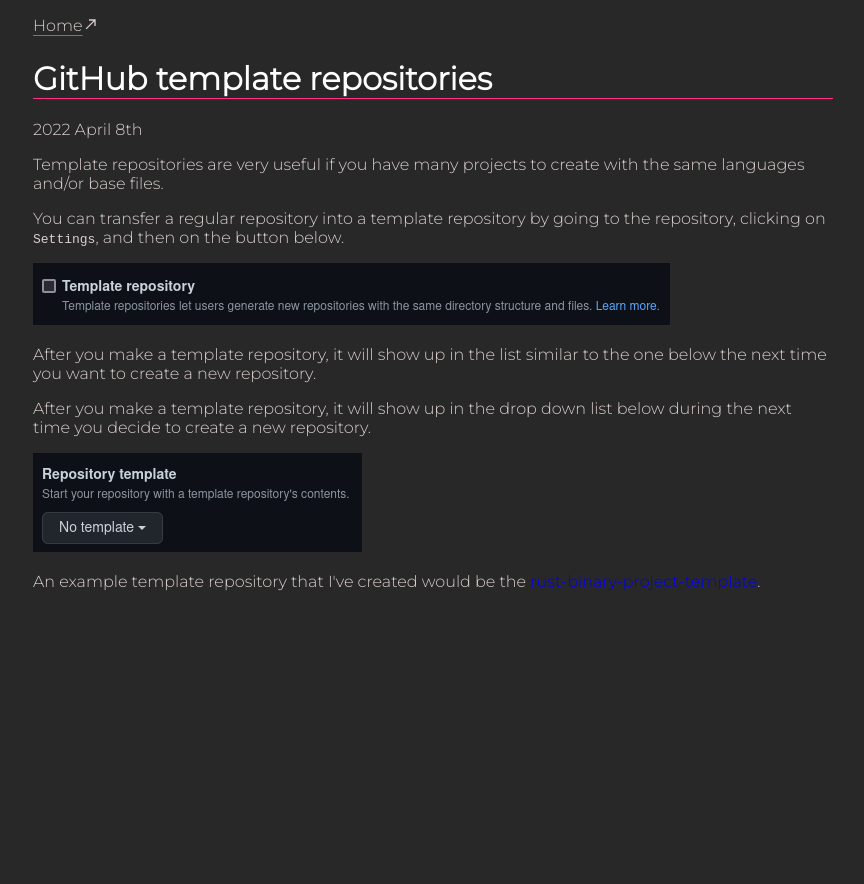
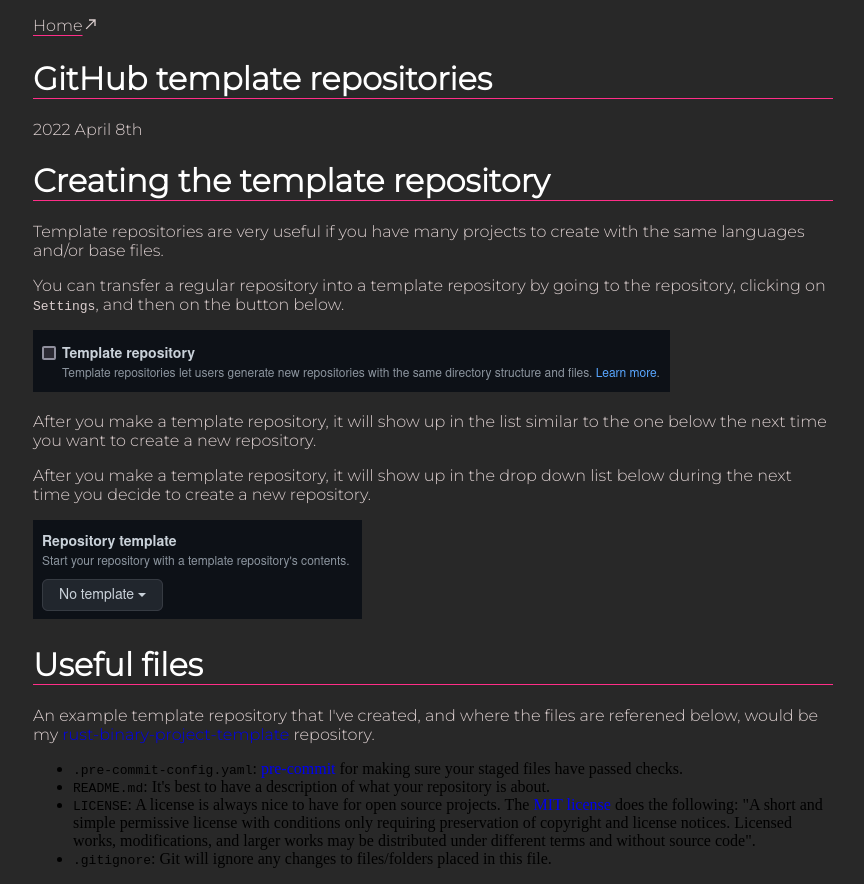
Before and after one commit to Xithrius/xithrius.cloud, a Gatsby site in the folder site_guides/: page /template-repositories/ in a window 1280 px wide. Shown: the whole page, without its empty margins (207-1071 px from the left). Before the commit the page ends 800 px from the top, so only its background shows below. Built offline with nearby package versions, Linux system fonts and the light colour scheme; Gatsby itself is replaced by a stand-in of ours.

Commit message:
guides/images -> guides/static. Added file info to template-repositories

```diff
--- a/site_guides/guides/template-repositories.md
+++ b/site_guides/guides/template-repositories.md
@@ -5,16 +5,25 @@
 published: true
 ---
 
+# Creating the template repository
+
 Template repositories are very useful if you have many projects to create with the same languages and/or base files.
 
 You can transfer a regular repository into a template repository by going to the repository, clicking on `Settings`, and then on the button below.
 
-![Template button](./images/template-repositories/button.png)
+![Template button](./static/template-repositories/button.png)
 
 After you make a template repository, it will show up in the list similar to the one below the next time you want to create a new repository.
 
 After you make a template repository, it will show up in the drop down list below during the next time you decide to create a new repository.
 
-![Template list](./images/template-repositories/list.png)
+![Template list](./static/template-repositories/list.png)
 
-An example template repository that I've created would be the [rust-binary-project-template](https://github.com/Xithrius/rust-binary-project-template).
+# Useful files
+
+An example template repository that I've created, and where the files are referened below, would be my [rust-binary-project-template](https://github.com/Xithrius/rust-binary-project-template) repository.
+
+- `.pre-commit-config.yaml`: [pre-commit](https://pre-commit.com/) for making sure your staged files have passed checks.
+- `README.md`: It's best to have a description of what your repository is about.
+- `LICENSE`: A license is always nice to have for open source projects. The [MIT license](https://mit-license.org/) does the following: "A short and simple permissive license with conditions only requiring preservation of copyright and license notices. Licensed works, modifications, and larger works may be distributed under different terms and without source code".
+- `.gitignore`: Git will ignore any changes to files/folders placed in this file.
```
Also changed, not shown: site_guides/guides/static/template-repositories/button.png (renamed from site_guides/guides/images/template-repositories/button.png), site_guides/guides/static/template-repositories/list.png (renamed from site_guides/guides/images/template-repositories/list.png).
